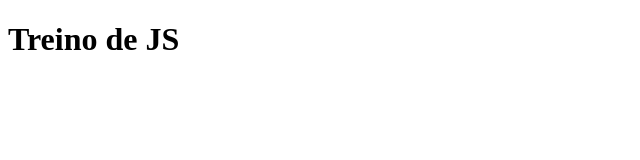
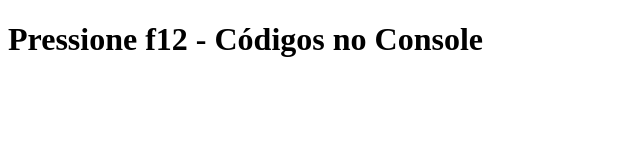
Before and after one commit to JethroTiago/JS-training-room-2, a plain HTML site: page index.html in a window 1280 px wide. Shown: the whole page, without its empty margins (0-640 px from the left). Drawn offline with Linux system fonts and the light colour scheme.

Commit message:
Adicionado informação

```diff
--- a/index.html
+++ b/index.html
@@ -7,7 +7,7 @@
     <title>Treino de JS</title>
 </head>
 <body>
-    <h1>Treino de JS</h1>
+    <h1>Pressione f12 - Códigos no Console</h1>
     <script src="index.js"></script>
 </body>
 </html>
```
